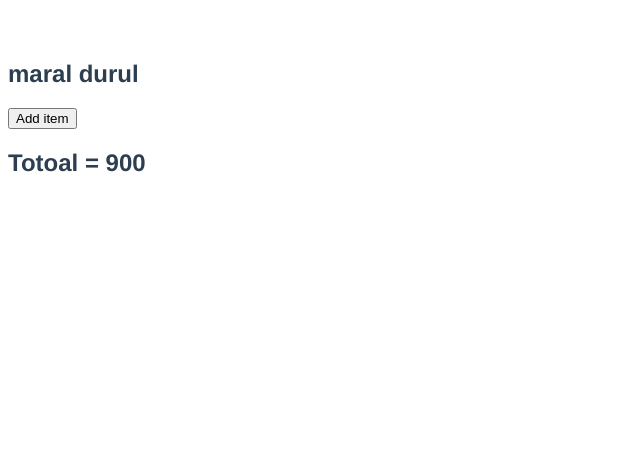
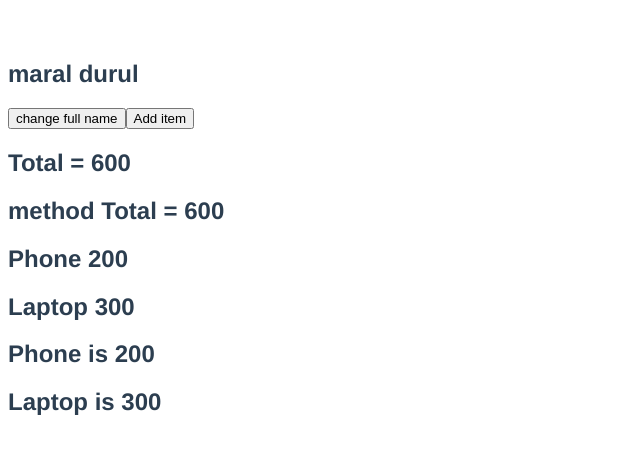
Before and after one commit to AliDurul/VueJS, a Vue app in the folder vue-intro/: page / in a window 1280 px wide. Shown: the top 454 px of the page, without its empty margins (0-640 px from the left). Built offline with nearby package versions, Linux system fonts and the light colour scheme.

Commit message:
cmputed properties

```diff
--- a/vue-intro/src/App.vue
+++ b/vue-intro/src/App.vue
@@ -1,8 +1,16 @@
 <template>
   <h2>{{ fullName }}</h2>
-  <button @click="items.push({id:4, title:'keyboard', price:55})">Add item</button>
-  <h2>
-    Totoal = {{ totalPrice }}
+  <button @click="changeFullName">change full name</button>
+  <button @click="items.push({ id: 4, title: 'keyboard', price: 55 })">
+    Add item
+  </button>
+  <h2>Total = {{ totalPrice }}</h2>
+  <h2>method Total = {{ getTotal() }}</h2>
+  <template v-for="item in items" :key="item.id">
+    <h2 v-if="item.price > 100">{{ item.title }} {{ item.price }}</h2>
+  </template>
+  <h2 v-for="item in expensiveItems" :key="item.id">
+    {{ item.title }} is {{ item.price }}
   </h2>
 </template>
 
@@ -27,19 +35,42 @@ export default {
         {
           id: 3,
           title: "Laptop",
-          price: 600,
+          price: 300,
         },
       ],
     };
   },
-  methods: {},
+  methods: {
+    getTotal() {
+      return this.items.reduce(
+        (total, curr) => (total = total + curr.price),
+        0
+      );
+    },
+    changeFullName(){
+      this.fullName = 'ali durul'
+    }
+  },
   computed: {
-    fullName() {
-      return `${this.name} ${this.surName}`;
+    fullName: {
+      get() {
+        return `${this.name} ${this.surName}`;
+      },
+      set(value){
+        const names = value.split(" ")
+        this.name = names[0]
+        this.surName = names[1]
+      }
     },
-    totalPrice(){
-      return this.items.reduce((total, curr) => (total = total +curr.price), 0)
-    }
+    totalPrice() {
+      return this.items.reduce(
+        (total, curr) => (total = total + curr.price),
+        0
+      );
+    },
+    expensiveItems() {
+      return this.items.filter((item) => item.price > 100);
+    },
   },
 };
 </script>
```
